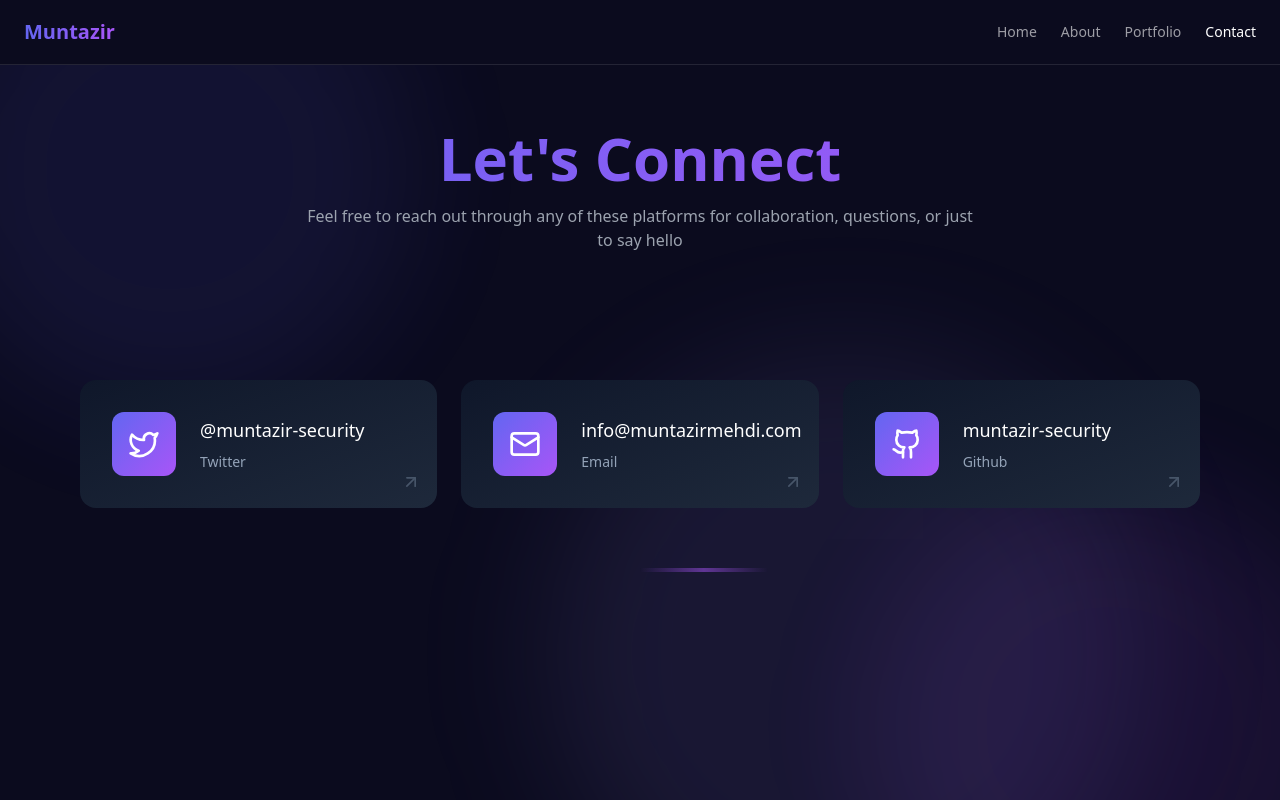
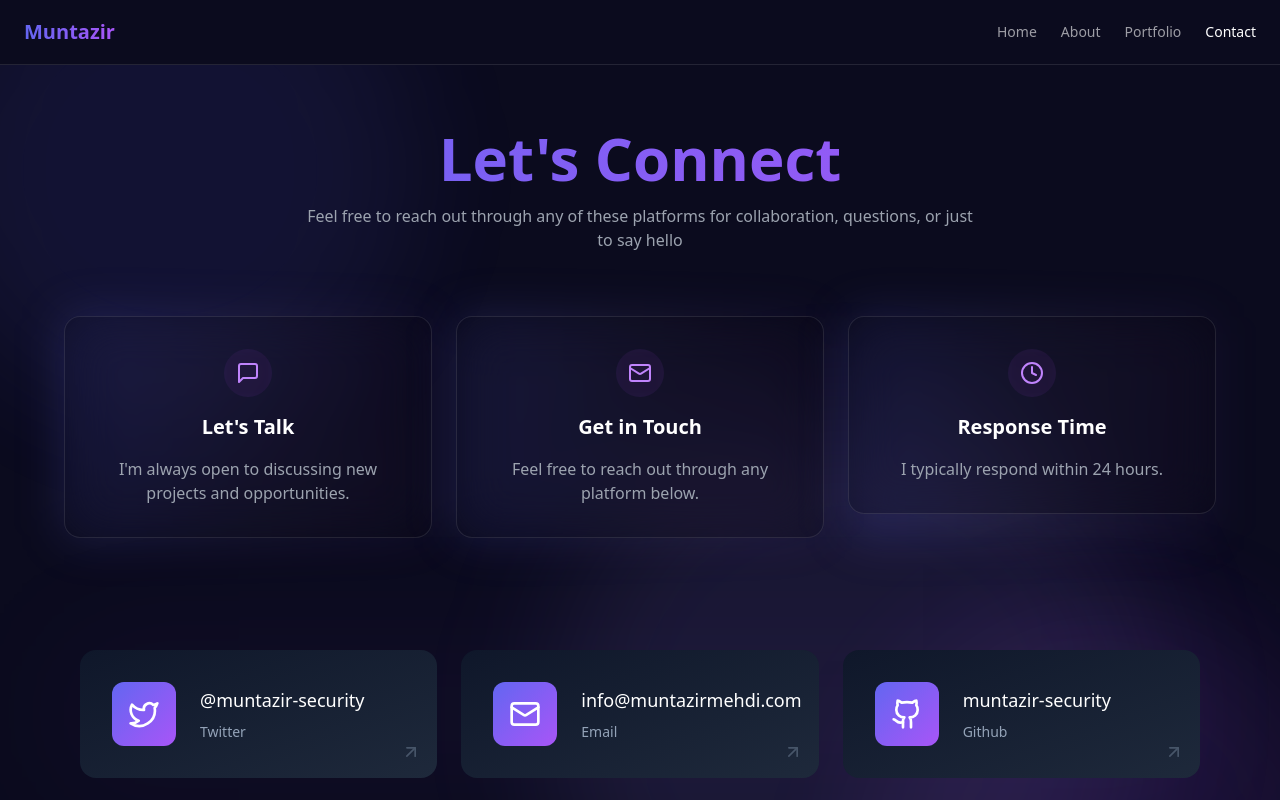
Before and after one commit to Muntazir-security/Website, a React (Vite) app: page /contact in a window 1280 px wide. Shown: the top 800 px of the page. Built offline with nearby package versions, Linux system fonts and the light colour scheme.

Commit message:
Redesign contact page
Updated the design of the contact page to improve aesthetics and user experience.
[skip gpt_engineer]

```diff
--- a/src/pages/Contact.tsx
+++ b/src/pages/Contact.tsx
@@ -1,6 +1,8 @@
 import React, { useEffect } from "react";
 import SocialLinks from "@/components/contact/SocialLinks";
 import PageBackground from "@/components/shared/PageBackground";
+import { HoverCard } from "@/components/shared/HoverCard";
+import { MessageSquare, Mail, Clock } from "lucide-react";
 import AOS from "aos";
 import "aos/dist/aos.css";
 
@@ -12,15 +14,30 @@ const ContactPage = () => {
     });
   }, []);
 
+  const contactInfo = [
+    {
+      icon: <MessageSquare className="w-6 h-6 text-purple-400" />,
+      title: "Let's Talk",
+      description: "I'm always open to discussing new projects and opportunities."
+    },
+    {
+      icon: <Mail className="w-6 h-6 text-purple-400" />,
+      title: "Get in Touch",
+      description: "Feel free to reach out through any platform below."
+    },
+    {
+      icon: <Clock className="w-6 h-6 text-purple-400" />,
+      title: "Response Time",
+      description: "I typically respond within 24 hours."
+    }
+  ];
+
   return (
     <PageBackground>
       <div className="min-h-screen py-20 px-4 sm:px-6 lg:px-8 relative">
         <div className="max-w-7xl mx-auto relative">
-          {/* Updated heading alignment to match Portfolio page */}
-          <div
-            className="text-center mb-16"
-            data-aos="fade-down"
-          >
+          {/* Header Section */}
+          <div className="text-center mb-16" data-aos="fade-down">
             <h1 className="text-4xl sm:text-5xl lg:text-6xl font-bold bg-clip-text text-transparent bg-gradient-to-r from-[#6366f1] to-[#a855f7] mb-4">
               Let's Connect
             </h1>
@@ -29,17 +46,42 @@ const ContactPage = () => {
             </p>
           </div>
 
-          {/* Social links */}
-          <div className="py-4">
+          {/* Contact Info Cards */}
+          <div className="grid grid-cols-1 md:grid-cols-3 gap-6 mb-16">
+            {contactInfo.map((info, index) => (
+              <HoverCard key={index} className="text-center p-8">
+                <div
+                  className="flex flex-col items-center gap-4"
+                  data-aos="fade-up"
+                  data-aos-delay={index * 100}
+                >
+                  <div className="p-3 rounded-full bg-purple-500/10 backdrop-blur-sm">
+                    {info.icon}
+                  </div>
+                  <h3 className="text-xl font-semibold text-white">{info.title}</h3>
+                  <p className="text-gray-400">{info.description}</p>
+                </div>
+              </HoverCard>
+            ))}
+          </div>
+
+          {/* Social Links Section with enhanced spacing */}
+          <div className="relative">
+            <div className="absolute inset-0 bg-gradient-to-b from-transparent via-purple-500/5 to-transparent blur-3xl" />
+            <div className="relative">
               <SocialLinks />
             </div>
+          </div>
 
-          {/* Bottom decorative element */}
+          {/* Bottom Decorative Elements */}
+          <div className="relative mt-16">
             <div
               className="absolute bottom-0 left-1/2 -translate-x-1/2 w-32 h-1 bg-gradient-to-r from-transparent via-purple-500/50 to-transparent"
               data-aos="fade-up"
               data-aos-delay="400"
             />
+            <div className="absolute -bottom-4 left-1/2 -translate-x-1/2 w-16 h-1 bg-gradient-to-r from-transparent via-purple-500/30 to-transparent" />
+          </div>
         </div>
       </div>
     </PageBackground>
```
Lines whose indentation alone changed are shown as unchanged.
